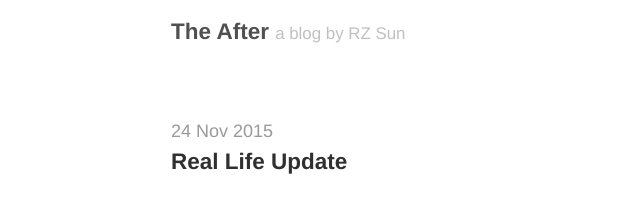
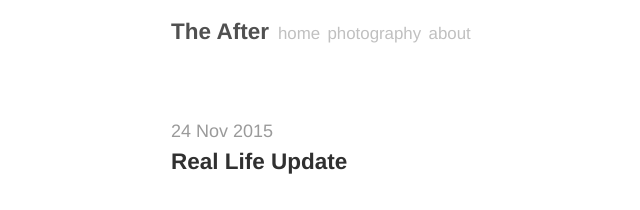
Before and after one commit to rzsun/rzsun.github.io, a Jekyll site: the page built from index.html, in a window 1280 px wide. Shown: the top 210 px of the page, without its empty margins (154-794 px from the left). Built offline with Jekyll 4.4.1, drawn with Linux system fonts in a browser that asks for light colours; the list of posts is cut into pages by our own code.

Commit message:
about page, links

```diff
--- a/_config.yml
+++ b/_config.yml
@@ -14,19 +14,19 @@ baseurl:             ""
 #
 # We specify the directory for Jekyll so we can use @imports.
 sass:
-  sass_dir:          _sass
-  style:            :compressed
+sass_dir:           _sass
+style:              :compressed
 
 # About/contact
-author:
-  name:
-  url:
-  email:             zhensn@gmail.com
+author:             RZ Sun
+name:
+url:
+email:              zhensn@gmail.com
 
 # Custom vars
 version:
 github:
-  repo:              https://github.com/rzsun
+repo:               https://github.com/rzsun
 
 # Gems
 gems: [jekyll-paginate]
--- a/_layouts/default.html
+++ b/_layouts/default.html
@@ -8,9 +8,12 @@
       {% if page.header-image %} <header class="masthead-no-margin">
       {% else %}<header class="masthead">{% endif %}
         <h3 class="masthead-title">
-          <a href="{{ site.baseurl }}/" title="Home">{{ site.title }}</a>
-          {% if page.title != "Home" %}<small>{{ page.title }}</small>{% else %}
-          <small>{{ site.tagline }}</small>{% endif %}
+            <a href="{{ site.baseurl }}/" title="Home">{{ site.title }}</a>
+            <small>
+              <a href="{{ site.baseurl }}/" title="Home">home</a>
+              <a href="http://theafter.io/photoportfolio/" title="Photography">photography</a>
+              <a href="{{ site.baseurl }}/about/" title="About">about</a>
+            </small>
         </h3>
       </header>
     </div>
--- a/_sass/_masthead.scss
+++ b/_sass/_masthead.scss
@@ -6,6 +6,7 @@
   padding-top:    1rem;
   padding-bottom: 1rem;
   margin-bottom: 3rem;
+  overflow: auto;
 }
 
 // used when there is a header image
@@ -29,5 +30,10 @@
     font-weight: 400;
     color: #c0c0c0;
     letter-spacing: 0;
+
+    a {
+      color:#c0c0c0;
+      margin-left: 0.15rem;
+    }
   }
 }
```
Also changed, not shown: about/index.md (added, +11 -0 lines), assets/selfcircle.png (added).
